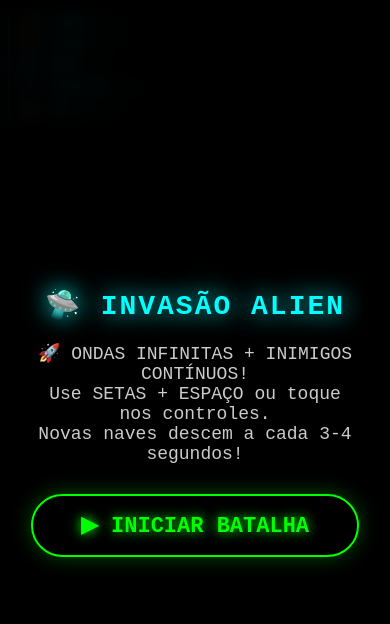
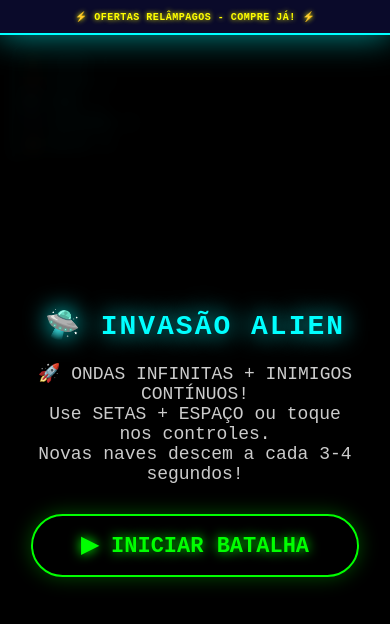
Before and after one commit to MDTECHBR/Metralhadoraalien1.0, a plain HTML site: page index.html in a window 390 px wide. Drawn offline with Linux system fonts and the light colour scheme.

Commit message:
Add top banner and adjust UI layout
Added a top banner with static text and adjusted styles for responsiveness. Modified game canvas and UI positioning to accommodate the new banner.

```diff
--- a/index.html
+++ b/index.html
@@ -7,8 +7,44 @@
 <style>
 * { margin: 0; padding: 0; box-sizing: border-box; -webkit-user-select: none; user-select: none; -webkit-touch-callout: none; }
 body { background: #0a0a1a; overflow: hidden; font-family: 'Courier New', monospace; touch-action: none; }
-#gameCanvas { display: block; background: #000; cursor: none; }
-#ui { position: absolute; top: 12px; left: 12px; color: #0ff; font-size: 18px; font-weight: bold; text-shadow: 0 0 12px #0ff; z-index: 10; background: rgba(0,0,0,0.65); padding: 8px 18px; border-radius: 8px; backdrop-filter: blur(4px); border-left: 3px solid #0ff; font-family: monospace; }
+
+/* ============ BANNER TOPO (SEM ANIMAÇÕES) ============ */
+#topBanner {
+  position: absolute;
+  top: 0;
+  left: 0;
+  right: 0;
+  height: 50px;
+  background: #0a0a2a;
+  display: flex;
+  align-items: center;
+  justify-content: center;
+  z-index: 100;
+  border-bottom: 2px solid #0ff;
+  box-shadow: 0 0 20px rgba(0, 255, 255, 0.4);
+  cursor: pointer;
+  text-decoration: none;
+  overflow: hidden;
+  transition: all 0.3s ease;
+}
+#topBanner:hover {
+  box-shadow: 0 0 35px rgba(0, 255, 255, 0.6);
+}
+
+/* TEXTO ESTÁTICO SEM ANIMAÇÕES */
+#topBanner::after {
+  content: '⚡ OFERTAS RELÂMPAGOS - COMPRE JÁ! ⚡';
+  color: #ff0;
+  font-size: 14px;
+  font-weight: bold;
+  text-shadow: 0 0 5px #ff0;
+  letter-spacing: 2px;
+  z-index: 2;
+  white-space: nowrap;
+}
+
+#gameCanvas { display: block; background: #000; cursor: none; margin-top: 50px; }
+#ui { position: absolute; top: 62px; left: 12px; color: #0ff; font-size: 18px; font-weight: bold; text-shadow: 0 0 12px #0ff; z-index: 10; background: rgba(0,0,0,0.65); padding: 8px 18px; border-radius: 8px; backdrop-filter: blur(4px); border-left: 3px solid #0ff; font-family: monospace; }
 #ui div { margin-bottom: 5px; }
 #controls { position: absolute; bottom: 15px; left: 0; right: 0; display: flex; justify-content: space-between; align-items: flex-end; padding: 0 15px; z-index: 10; pointer-events: none; }
 .ctrl-group { display: grid; gap: 6px; pointer-events: auto; }
@@ -19,7 +55,7 @@ body { background: #0a0a1a; overflow: hidden; font-family: 'Courier New', monosp
 #shootBtn { width: 90px; height: 90px; border-radius: 50%; border: 3px solid #f44; background: rgba(255, 50, 50, 0.25); color: #f44; font-size: 18px; font-weight: bold; font-family: 'Courier New', monospace; cursor: pointer; display: flex; align-items: center; justify-content: center; text-align: center; line-height: 1.3; -webkit-tap-highlight-color: transparent; box-shadow: 0 0 20px rgba(255, 50, 50, 0.4); backdrop-filter: blur(4px); transition: all 0.05s ease; pointer-events: auto; }
 #shootBtn:active, #shootBtn.active { background: rgba(255, 50, 50, 0.8); box-shadow: 0 0 35px #f44; transform: scale(0.92); }
 .shoot-group { display: flex; align-items: flex-end; }
-.overlay-panel { position: absolute; top: 0; left: 0; right: 0; bottom: 0; background: rgba(0,0,0,0.95); display: flex; flex-direction: column; align-items: center; justify-content: center; z-index: 20; color: #fff; backdrop-filter: blur(8px); }
+.overlay-panel { position: absolute; top: 50px; left: 0; right: 0; bottom: 0; background: rgba(0,0,0,0.95); display: flex; flex-direction: column; align-items: center; justify-content: center; z-index: 20; color: #fff; backdrop-filter: blur(8px); }
 .overlay-panel h1 { font-size: 42px; color: #0ff; text-shadow: 0 0 25px #0ff; margin-bottom: 20px; letter-spacing: 2px; }
 .overlay-panel p { font-size: 18px; color: #ccc; margin-bottom: 30px; text-align: center; padding: 0 30px; max-width: 500px; }
 .overlay-panel button { padding: 16px 48px; font-size: 22px; font-family: 'Courier New', monospace; font-weight: bold; background: transparent; color: #0f0; border: 2px solid #0f0; border-radius: 60px; cursor: pointer; text-shadow: 0 0 12px #0f0; box-shadow: 0 0 20px rgba(0,255,0,0.3); transition: all 0.2s ease; }
@@ -28,17 +64,33 @@ body { background: #0a0a1a; overflow: hidden; font-family: 'Courier New', monosp
 .audio-warning { position: absolute; bottom: 10px; left: 50%; transform: translateX(-50%); background: rgba(0,0,0,0.7); color: #ff0; padding: 4px 12px; border-radius: 20px; font-size: 10px; z-index: 15; pointer-events: none; font-family: monospace; }
 .wave-badge { position: absolute; top: 50%; left: 50%; transform: translate(-50%, -50%); font-size: 48px; font-weight: bold; color: rgba(0,255,255,0.3); text-shadow: 0 0 20px #0ff; pointer-events: none; z-index: 5; white-space: nowrap; animation: waveFlash 1s ease-out forwards; }
 @keyframes waveFlash { 0% { opacity: 1; transform: translate(-50%, -50%) scale(1); } 100% { opacity: 0; transform: translate(-50%, -50%) scale(1.5); } }
+
+/* ============ RESPONSIVIDADE ============ */
 @media (max-width: 600px) {
+  #topBanner { height: 40px; }
+  #topBanner::after { font-size: 11px; }
+  #gameCanvas { margin-top: 40px; }
+  #ui { top: 52px; font-size: 14px; padding: 5px 10px; }
   .dpad { grid-template-columns: 55px 55px 55px; grid-template-rows: 55px 55px 55px; gap: 4px; }
   .dpad-btn { width: 55px; height: 55px; font-size: 22px; }
   .dpad-empty { width: 55px; height: 55px; }
   #shootBtn { width: 70px; height: 70px; font-size: 14px; }
+  .overlay-panel { top: 40px; }
   .overlay-panel h1 { font-size: 28px; }
-  #ui { font-size: 14px; top: 8px; left: 8px; padding: 5px 10px; }
+}
+
+@media (max-width: 400px) {
+  #topBanner { height: 35px; }
+  #topBanner::after { font-size: 10px; letter-spacing: 0.5px; }
+  #gameCanvas { margin-top: 35px; }
+  #ui { top: 47px; font-size: 13px; }
 }
 </style>
 </head>
 <body>
+
+<!-- ============ BANNER ESTÁTICO (SEM ANIMAÇÕES) ============ -->
+<a href="https://collshp.com/smatvaoc?view=storefront" target="_blank" id="topBanner" title="Visitar Loja Oficial"></a>
 
 <canvas id="gameCanvas"></canvas>
 
@@ -106,7 +158,7 @@ const sound = new SoundManager();
 
 // ============ CONFIGURAÇÃO ============
 const canvas = document.getElementById('gameCanvas'); const ctx = canvas.getContext('2d');
-function resizeCanvas() { canvas.width = window.innerWidth; canvas.height = window.innerHeight; }
+function resizeCanvas() { canvas.width = window.innerWidth; canvas.height = window.innerHeight - document.getElementById('topBanner').offsetHeight; }
 resizeCanvas(); window.addEventListener('resize', resizeCanvas);
 
 // ============ ESTADO DO JOGO ============
@@ -127,16 +179,16 @@ const dropShipTypes = [
 ];
 
 // ============ FUNDO ESTRELADO ============
-function initStars() { stars = []; for (let i = 0; i < 250; i++) { stars.push({ x: Math.random() * canvas.width, y: Math.random() * canvas.height, size: Math.random() * 2.5 + 0.5, speed: Math.random() * 60 + 20, brightness: Math.random() * 0.8 + 0.2, twinkle: Math.random() * Math.PI * 2 }); } }
-function updateStars(dt) { for (let s of stars) { s.y += s.speed * dt; if (s.y > canvas.height) { s.y = 0; s.x = Math.random() * canvas.width; } s.twinkle += dt * 5; s.brightness = 0.5 + Math.sin(s.twinkle) * 0.3; } }
-function drawStars() { for (let s of stars) { ctx.fillStyle = `rgba(255, 240, 200, ${s.brightness * 0.7})`; ctx.fillRect(s.x, s.y, s.size, s.size); } }
+function initStars() { stars = []; for (let i = 0; i < 200; i++) { stars.push({ x: Math.random() * canvas.width, y: Math.random() * canvas.height, size: Math.random() * 2 + 0.5, speed: Math.random() * 40 + 10, brightness: Math.random() * 0.8 + 0.2, twinkle: Math.random() * Math.PI * 2 }); } }
+function updateStars(dt) { for (let s of stars) { s.y += s.speed * dt; if (s.y > canvas.height) { s.y = 0; s.x = Math.random() * canvas.width; } s.twinkle += dt * 3; s.brightness = 0.5 + Math.sin(s.twinkle) * 0.2; } }
+function drawStars() { for (let s of stars) { ctx.fillStyle = `rgba(255, 240, 200, ${s.brightness * 0.6})`; ctx.fillRect(s.x, s.y, s.size, s.size); } }
 
 // ============ SPAWN DE ALIENS - ONDAS PRINCIPAIS ============
 function spawnAliens() {
   aliens = aliens.filter(a => !a.isDropShip); // Mantém drop ships ativos
-  const cols = Math.min(10, 4 + Math.floor(wave / 1.5)), rows = Math.min(6, 3 + Math.floor(wave / 2));
+  const cols = Math.min(8, 4 + Math.floor(wave / 1.5)), rows = Math.min(5, 3 + Math.floor(wave / 2));
   const alienW = 44, alienH = 36, padding = 12, totalW = cols * (alienW + padding), startX = (canvas.width - totalW) / 2, startY = -120;
-  aliensPerWave = Math.min(60, 20 + Math.floor(wave * 2.5));
+  aliensPerWave = Math.min(50, 20 + Math.floor(wave * 2));
   for (let r = 0; r < rows; r++) { for (let c = 0; c < cols; c++) {
     let hp = 1, type = Math.floor(Math.random() * 4);
     if (wave >= 3 && type === 3 && Math.random() < 0.25) hp = 2;
@@ -190,8 +242,7 @@ function updateEnemyCount() { document.getElementById('enemyCount').textContent
 function drawAlien(a) {
   const cx = a.x + a.w / 2, cy = a.y + a.h / 2;
   ctx.save();
-  // Efeito especial para drop ships
-  if (a.isDropShip) { ctx.shadowColor = '#ff6600'; ctx.shadowBlur = 25; ctx.globalAlpha = 0.9; }
+  if (a.isDropShip) { ctx.shadowColor = '#ff6600'; ctx.shadowBlur = 15; ctx.globalAlpha = 0.9; }
   else if (a.flash > 0) { ctx.globalAlpha = 0.6 + Math.sin(a.flash * 25) * 0.4; }
 
   const typeColors = [
@@ -220,7 +271,7 @@ function drawAliens() { for (let a of aliens) drawAlien(a); }
 function updateAliens(dt) {
   let edgeHit = false, maxY = 0;
   for (let a of aliens) {
-    if (a.isDropShip) continue; // Drop ships são atualizados separadamente
+    if (a.isDropShip) continue;
     if (a.y < a.targetY) { a.y += 180 * dt; if (a.y >= a.targetY) { a.y = a.targetY; a.entered = true; } continue; }
     if (!a.entered) continue;
     a.x += a.speed * a.dir * dt; maxY = Math.max(maxY, a.y + a.h);
@@ -236,13 +287,12 @@ function updateAliens(dt) {
   if (edgeHit) { for (let a of aliens) { if (!a.isDropShip) { a.dir *= -1; if (a.entered) a.y += 18; } } }
   if (maxY > canvas.height - 130) { lives = 0; updateUI(); gameOver(); }
 
-  // === SPAWN CONTÍNUO A CADA 3-4 SEGUNDOS ===
   continuousSpawnTimer += dt;
   const dynamicInterval = Math.max(2.5, continuousSpawnInterval - wave * 0.08);
   if (continuousSpawnTimer >= dynamicInterval && gameRunning) {
     spawnDropEnemy();
     continuousSpawnTimer = 0;
-    continuousSpawnInterval = 3 + Math.random() * 1.2; // Variação 3-4.2s
+    continuousSpawnInterval = 3 + Math.random() * 1.2;
   }
   updateDropEnemies(dt);
   updateEnemyCount();
@@ -252,7 +302,7 @@ function updateAliens(dt) {
 function drawPlayer() {
   if (player.invincible > 0 && Math.floor(Date.now() * 0.015) % 3 === 0) return;
   const cx = player.x + player.w / 2, cy = player.y + player.h / 2;
-  ctx.save(); ctx.shadowColor = '#0af'; ctx.shadowBlur = 18;
+  ctx.save(); ctx.shadowColor = '#0af'; ctx.shadowBlur = 12;
   ctx.fillStyle = '#33ccff'; ctx.beginPath(); ctx.moveTo(cx, player.y); ctx.lineTo(player.x + player.w - 8, player.y + player.h - 10); ctx.lineTo(cx + 5, player.y + player.h - 8); ctx.lineTo(cx, player.y + player.h - 2); ctx.lineTo(cx - 5, player.y + player.h - 8); ctx.lineTo(player.x + 8, player.y + player.h - 10); ctx.closePath(); ctx.fill();
   ctx.fillStyle = '#22aaff'; ctx.beginPath(); ctx.moveTo(player.x + 5, cy + 5); ctx.lineTo(player.x - 10, cy + 14); ctx.lineTo(player.x + 2, cy + 8); ctx.fill();
   ctx.beginPath(); ctx.moveTo(player.x + player.w - 5, cy + 5); ctx.lineTo(player.x + player.w + 10, cy + 14); ctx.lineTo(player.x + player.w - 2, cy + 8); ctx.fill();
@@ -283,14 +333,14 @@ function shoot() {
   bullets.push({ x: cx - 6, y: player.y - 8, speed: 680, size: 3.5 });
   bullets.push({ x: cx + 4, y: player.y - 8, speed: 680, size: 3.5 });
   bullets.push({ x: cx + 16, y: player.y - 5, speed: 650, size: 3 });
-  for (let i = 0; i < 12; i++) { particles.push({ x: cx + (Math.random() - 0.5) * 32, y: player.y + 5, vx: (Math.random() - 0.5) * 160, vy: -Math.random() * 220 - 100, life: 0.2 + Math.random() * 0.25, maxLife: 0.4, color: '#ffff88', size: Math.random() * 3 + 1.5 }); }
+  for (let i = 0; i < 8; i++) { particles.push({ x: cx + (Math.random() - 0.5) * 32, y: player.y + 5, vx: (Math.random() - 0.5) * 160, vy: -Math.random() * 220 - 100, life: 0.2 + Math.random() * 0.25, maxLife: 0.4, color: '#ffff88', size: Math.random() * 3 + 1.5 }); }
 }
 
 // ============ PROJÉTEIS ============
 function drawBullets() {
   ctx.save();
-  for (let b of bullets) { ctx.shadowBlur = 12; ctx.shadowColor = '#0ff'; ctx.fillStyle = '#00ffff'; ctx.fillRect(b.x - 2, b.y, 4, 14); ctx.fillStyle = '#ffffff'; ctx.fillRect(b.x - 1, b.y, 2, 14); }
-  for (let b of alienBullets) { ctx.shadowBlur = 12; ctx.shadowColor = '#f44'; ctx.fillStyle = '#ff3333'; ctx.beginPath(); ctx.arc(b.x, b.y, b.size-1, 0, Math.PI*2); ctx.fill(); ctx.fillStyle = '#ffaa00'; ctx.beginPath(); ctx.arc(b.x, b.y, b.size-2, 0, Math.PI*2); ctx.fill(); }
+  for (let b of bullets) { ctx.shadowBlur = 8; ctx.shadowColor = '#0ff'; ctx.fillStyle = '#00ffff'; ctx.fillRect(b.x - 2, b.y, 4, 14); ctx.fillStyle = '#ffffff'; ctx.fillRect(b.x - 1, b.y, 2, 14); }
+  for (let b of alienBullets) { ctx.shadowBlur = 8; ctx.shadowColor = '#f44'; ctx.fillStyle = '#ff3333'; ctx.beginPath(); ctx.arc(b.x, b.y, b.size-1, 0, Math.PI*2); ctx.fill(); ctx.fillStyle = '#ffaa00'; ctx.beginPath(); ctx.arc(b.x, b.y, b.size-2, 0, Math.PI*2); ctx.fill(); }
   ctx.restore();
 }
 function updateBullets(dt) { for (let i = bullets.length-1; i >= 0; i--) { bullets[i].y -= bullets[i].speed * dt; if (bullets[i].y < -30) bullets.splice(i,1); } for (let i = alienBullets.length-1; i >= 0; i--) { alienBullets[i].y += alienBullets[i].speed * dt; if (alienBullets[i].y > canvas.height + 50) alienBullets.splice(i,1); } }
@@ -298,21 +348,21 @@ function updateBullets(dt) { for (let i = bullets.length-1; i >= 0; i--) { bulle
 // ============ PARTÍCULAS ============
 function drawParticles() { for (let p of particles) { const alpha = Math.min(1, p.life / p.maxLife); ctx.fillStyle = p.color; ctx.globalAlpha = alpha * 0.9; ctx.beginPath(); ctx.arc(p.x, p.y, p.size * (alpha + 0.5), 0, Math.PI*2); ctx.fill(); } ctx.globalAlpha = 1; }
 function updateParticles(dt) { for (let i = particles.length-1; i >= 0; i--) { const p = particles[i]; p.x += p.vx * dt; p.y += p.vy * dt; p.life -= dt; if (p.life <= 0) particles.splice(i,1); } }
-function explode(x, y, color1, color2, count=25, isBig=false) {
+function explode(x, y, color1, color2, count=20, isBig=false) {
   sound.playExplosion(isBig);
-  for (let i = 0; i < count; i++) { const angle = Math.random() * Math.PI * 2, speed = Math.random() * 280 + 80; particles.push({ x: x, y: y, vx: Math.cos(angle) * speed, vy: Math.sin(angle) * speed, life: 0.5 + Math.random() * 0.8, maxLife: 0.9, color: Math.random() < 0.6 ? color1 : color2, size: Math.random() * 5 + 2 }); }
+  for (let i = 0; i < count; i++) { const angle = Math.random() * Math.PI * 2, speed = Math.random() * 250 + 60; particles.push({ x: x, y: y, vx: Math.cos(angle) * speed, vy: Math.sin(angle) * speed, life: 0.4 + Math.random() * 0.6, maxLife: 0.8, color: Math.random() < 0.6 ? color1 : color2, size: Math.random() * 4 + 2 }); }
 }
 
 // ============ COLISÕES ============
 function checkCollisions() {
-  for (let i = bullets.length-1; i >= 0; i--) { const b = bullets[i]; for (let j = aliens.length-1; j >= 0; j--) { const a = aliens[j]; if (b.x + 4 > a.x && b.x - 4 < a.x + a.w && b.y + 10 > a.y && b.y < a.y + a.h) { bullets.splice(i,1); a.hp--; a.flash = 0.25; if (a.hp <= 0) { const points = (a.type + 1) * 10 * (1 + Math.floor(wave / 5)); score += points; totalKills++; explode(a.x + a.w/2, a.y + a.h/2, '#3aff3a', '#ffff00', 28, a.maxHp >= 3); aliens.splice(j,1); if (!a.isDropShip) aliensDefeatedInWave++; updateUI(); } else { explode(b.x, b.y, '#ffffff', '#88ff88', 8); } break; } } }
+  for (let i = bullets.length-1; i >= 0; i--) { const b = bullets[i]; for (let j = aliens.length-1; j >= 0; j--) { const a = aliens[j]; if (b.x + 4 > a.x && b.x - 4 < a.x + a.w && b.y + 10 > a.y && b.y < a.y + a.h) { bullets.splice(i,1); a.hp--; a.flash = 0.25; if (a.hp <= 0) { const points = (a.type + 1) * 10 * (1 + Math.floor(wave / 5)); score += points; totalKills++; explode(a.x + a.w/2, a.y + a.h/2, '#3aff3a', '#ffff00', 20, a.maxHp >= 3); aliens.splice(j,1); if (!a.isDropShip) aliensDefeatedInWave++; updateUI(); } else { explode(b.x, b.y, '#ffffff', '#88ff88', 6); } break; } } }
   if (player.invincible <= 0) { for (let i = alienBullets.length-1; i >= 0; i--) { const b = alienBullets[i]; if (b.x + 6 > player.x && b.x - 6 < player.x + player.w && b.y + 6 > player.y && b.y - 6 < player.y + player.h) { alienBullets.splice(i,1); hitPlayer(); } } }
   if (player.invincible <= 0) { for (let a of aliens) { if (a.entered && player.x < a.x + a.w && player.x + player.w > a.x && player.y < a.y + a.h && player.y + player.h > a.y) { hitPlayer(); break; } } }
 }
-function hitPlayer() { lives--; player.invincible = 2; sound.playHit(); explode(player.x + player.w/2, player.y + player.h/2, '#0af', '#ff4444', 40); updateUI(); if (lives <= 0) gameOver(); }
+function hitPlayer() { lives--; player.invincible = 2; sound.playHit(); explode(player.x + player.w/2, player.y + player.h/2, '#0af', '#ff4444', 30); updateUI(); if (lives <= 0) gameOver(); }
 
 // ============ ONDAS INFINITAS ============
-function checkWave() { if (aliensDefeatedInWave >= aliensPerWave && aliens.filter(a => !a.isDropShip).length === 0 && gameRunning) { wave++; aliensDefeatedInWave = 0; aliensPerWave = Math.min(70, 24 + Math.floor(wave * 2.2)); player.shootRate = Math.max(0.06, 0.08 - wave * 0.003); waveAnnounceTimer = 0.5; const waveDiv = document.createElement('div'); waveDiv.className = 'wave-badge'; waveDiv.textContent = `🌊 ONDA ${wave} 🌊`; document.body.appendChild(waveDiv); setTimeout(() => waveDiv.remove(), 1000); sound.playWaveStart(); updateUI(); spawnAliens(); } if (waveAnnounceTimer > 0) waveAnnounceTimer -= 0.016; }
+function checkWave() { if (aliensDefeatedInWave >= aliensPerWave && aliens.filter(a => !a.isDropShip).length === 0 && gameRunning) { wave++; aliensDefeatedInWave = 0; aliensPerWave = Math.min(60, 24 + Math.floor(wave * 2)); player.shootRate = Math.max(0.065, 0.08 - wave * 0.003); waveAnnounceTimer = 0.5; const waveDiv = document.createElement('div'); waveDiv.className = 'wave-badge'; waveDiv.textContent = `🌊 ONDA ${wave} 🌊`; document.body.appendChild(waveDiv); setTimeout(() => waveDiv.remove(), 1000); sound.playWaveStart(); updateUI(); spawnAliens(); } if (waveAnnounceTimer > 0) waveAnnounceTimer -= 0.016; }
 function updateUI() { document.getElementById('score').textContent = score; document.getElementById('lives').textContent = lives; document.getElementById('wave').textContent = wave; document.getElementById('kills').textContent = totalKills; }
 
 // ============ FLUXO ============
@@ -332,7 +382,9 @@ document.body.addEventListener('click', () => { if (sound.ctx && sound.ctx.state
 document.body.addEventListener('touchstart', () => { if (sound.ctx && sound.ctx.state !== 'running') sound.resume(); });
 document.body.addEventListener('touchmove', (e) => { if (e.target === canvas || e.target.closest('#controls')) e.preventDefault(); }, { passive: false });
 
-initStars(); resizeCanvas();
+// Inicializar jogo
+initStars();
+resizeCanvas();
 </script>
 </body>
 </html>
```
